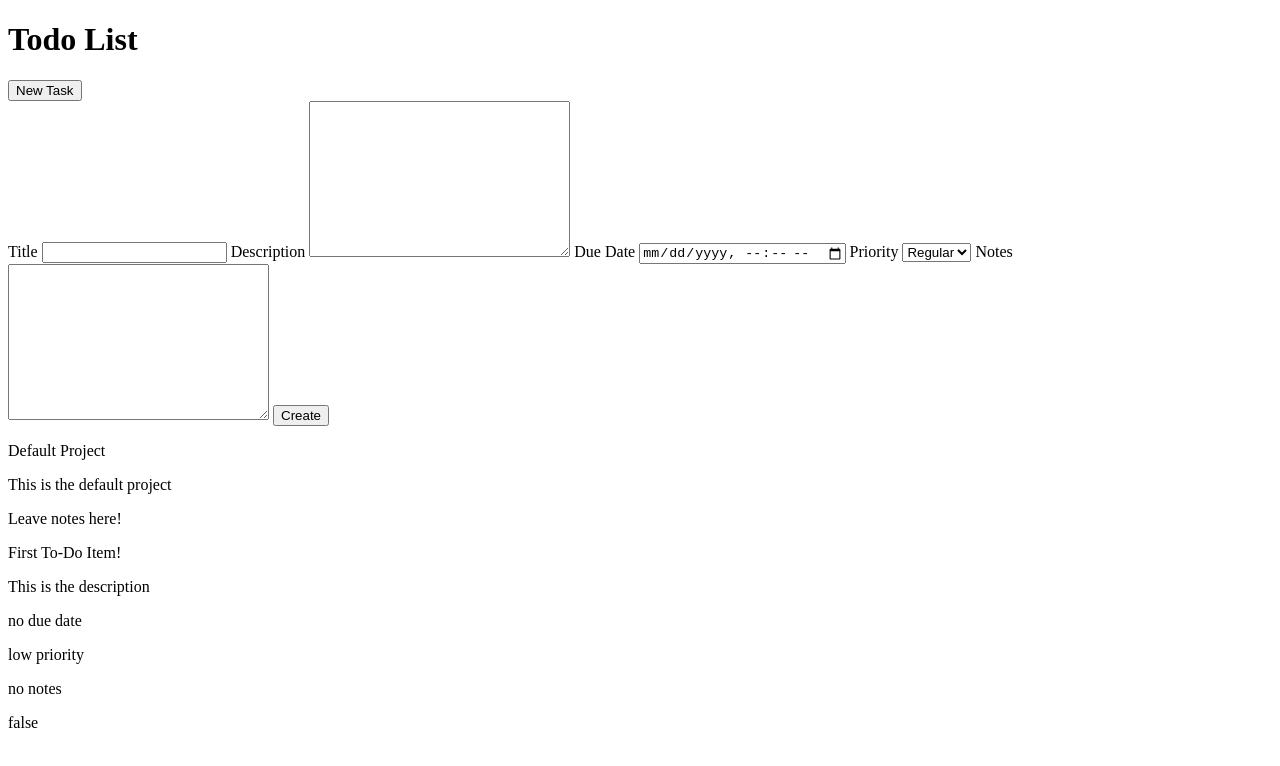
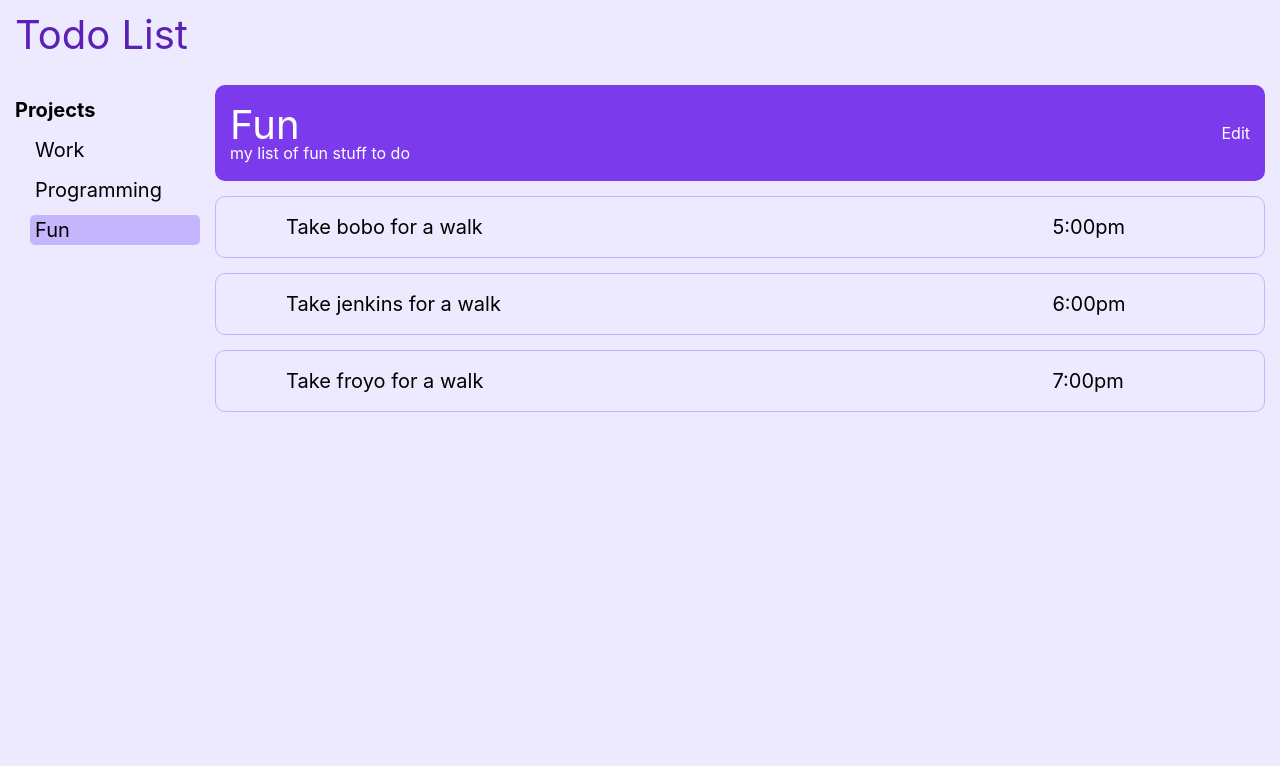
Before and after one commit to sykoivisto/todo-list, a website built with webpack: page src/index.html in a window 1280 px wide. Built offline with nearby package versions, Linux system fonts and the light colour scheme.

Commit message:
Basic layout

```diff
--- /dev/null
+++ b/src/css/index.css
@@ -0,0 +1,124 @@
+html, body, div, span, applet, object, iframe,
+h1, h2, h3, h4, h5, h6, p, blockquote, pre,
+a, abbr, acronym, address, big, cite, code,
+del, dfn, em, img, ins, kbd, q, s, samp,
+small, strike, strong, sub, sup, tt, var,
+b, u, i, center,
+dl, dt, dd, ol, ul, li,
+fieldset, form, label, legend,
+table, caption, tbody, tfoot, thead, tr, th, td,
+article, aside, canvas, details, embed,
+figure, figcaption, footer, header, hgroup,
+menu, nav, output, ruby, section, summary,
+time, mark, audio, video {
+	margin: 0;
+	padding: 0;
+	border: 0;
+	font-size: 100%;
+	font: inherit;
+	vertical-align: baseline;
+}
+/* HTML5 display-role reset for older browsers */
+article, aside, details, figcaption, figure,
+footer, header, hgroup, menu, nav, section {
+	display: block;
+}
+body {
+	line-height: 1;
+}
+ol, ul {
+	list-style: none;
+}
+blockquote, q {
+	quotes: none;
+}
+blockquote:before, blockquote:after,
+q:before, q:after {
+	content: '';
+	content: none;
+}
+table {
+	border-collapse: collapse;
+	border-spacing: 0;
+}
+
+:root {
+    --light: #ede9fe;
+    --accent: #c4b5fd;
+    --medium: #a78bfa;
+    --dark-accent: #7c3aed;
+    --dark: #5b21b6;
+}
+body {
+    background-color: var(--light);
+    font-family: -apple-system, BlinkMacSystemFont, "Segoe UI", Roboto, Oxygen-Sans, Ubuntu, Cantarell, "Helvetica Neue",sans-serif;
+    box-sizing: border-box;
+}
+header h1 {
+    font-size: 40px;
+    margin: 15px;
+    color: var(--dark);
+}
+.content {
+    margin-top: 30px;
+    display: grid;
+    grid-template-columns: 200px 1fr;
+}
+nav {
+    margin: 15px 0 0 15px;
+    font-size: 20px;
+}
+nav ul {
+    display: flex;
+    flex-direction: column;
+    gap: 10px;
+    margin-left: 15px;
+}
+nav h3 {
+    margin-bottom: 15px;
+    font-weight: bold;
+}
+nav li {
+    padding: 5px;
+    border-radius: 5px;
+}
+nav li:hover {
+    background-color: var(--dark-accent);
+    cursor: pointer;
+    color: white;
+}
+.active {
+    background-color: var(--accent);
+}
+main {
+    margin: 0 15px 0 15px;
+}
+#page-header {
+    padding: 20px 0 20px 15px;
+    border-radius: 10px;
+    background-color: var(--dark-accent);
+    color: white;
+    display: flex;
+}
+#page-header h1{
+    font-size: 40px;
+}
+#project-edit {
+    align-self: center;
+    margin: 0 15px 0 auto;
+}
+#task-list {
+    margin-top: 15px;
+    display: flex;
+    flex-direction: column;
+    gap: 15px;
+}
+.task {
+    display: grid;
+    grid-template-columns: 50px 4fr 1fr;
+
+    padding: 20px;
+    font-size: 20px;
+    border: 1px solid var(--accent);
+    border-radius: 10px;
+}
--- a/src/index.html
+++ b/src/index.html
@@ -10,8 +10,53 @@
 </head>
 
 <body>
-    <h1>Todo List</h1>
-    <div class="projects">
+
+    <!-- hard coded example -->
+    <header>
+        <h1>Todo List</h1>
+    </header>
+
+    <div class="content">
+        <nav>
+            <h3>Projects</h3>
+            <ul id="projects-nav">
+                <li>Work</li>
+                <li>Programming</li>
+                <li class="active">Fun</li>
+            </ul>
+        </nav>
+        <main>
+            <div id="page-header">
+                <div>
+                    <h1>Fun</h1>
+                    <h3>my list of fun stuff to do</h3>
+                </div>
+                <p id="project-edit">Edit</p>
+            </div>
+            <div id="task-list">
+                <div class="task">
+                    <div class="checkbox"></div>
+                    <p>Take bobo for a walk</p>
+                    <p>5:00pm</p>
+                </div>
+                <div class="task">
+                    <div class="checkbox"></div>
+                    <p>Take jenkins for a walk</p>
+                    <p>6:00pm</p>
+                </div>
+                <div class="task">
+                    <div class="checkbox"></div>
+                    <p>Take froyo for a walk</p>
+                    <p>7:00pm</p>
+                </div>
+            </div>
+        </main>
+
+    </div>
+
+
+
+    <!-- <div class="projects">
         <button id="newTask">New Task</button>
         <form onsubmit="createItem()">
             <label for="title">Title</label>
@@ -35,7 +80,7 @@
 
             <button type="submit">Create</button>
         </form>
-    </div>
+    </div> -->
 </body>
 
 </html>
--- a/src/index.js
+++ b/src/index.js
@@ -1,5 +1,6 @@
 import { todoItem } from "./js/todo-item";
 import { project } from "./js/project";
+import './css/index.css';
 
 let projects = [];
 
@@ -9,29 +10,26 @@ const createDefaultProject = () => {
     let defaultProject = project();
     defaultProject.title = 'Default Project';
     defaultProject.desc = 'This is the default project';
-    defaultProject.notes = 'Leave notes here!';
 
     defaultProject.addItem(
         createTodoItem(
             'First To-Do Item!',
             'This is the description',
             'no due date',
-            'low priority',
-            'no notes'
+            'low priority'
         )
     );
 
     projects.push(defaultProject);
 };
 
-const createTodoItem = (title, desc, dueDate, priority, notes) => { //returns a todoItem object
+const createTodoItem = (title, desc, dueDate, priority) => { //returns a todoItem object
     let newTask = todoItem();
 
     newTask.title = title;
     newTask.desc = desc;
     newTask.dueDate = dueDate;
     newTask.priority = priority;
-    newTask.notes = notes;
 
     return (newTask);
 }
@@ -41,15 +39,12 @@ const renderProject = (p) => { //accepts a project object. returns a <div> conta
 
     let title = document.createElement('p');
     let desc = document.createElement('p');
-    let notes = document.createElement('p');
 
     title.innerText = p.title;
     desc.innerText = p.desc;
-    notes.innerText = p.notes;
 
     project.appendChild(title);
     project.appendChild(desc);
-    project.appendChild(notes);
 
     p.todoItems.forEach(tdi => {
         project.appendChild(renderTodoItem(tdi));
@@ -65,21 +60,18 @@ const renderTodoItem = (tdi) => { //accepts a todoItem object. returns a <div> c
     let desc = document.createElement('p');
     let dueDate = document.createElement('p');
     let priority = document.createElement('p');
-    let notes = document.createElement('p');
     let completed = document.createElement('p');
 
     title.innerText = tdi.title;
     desc.innerText = tdi.desc;
     dueDate.innerText = tdi.dueDate;
     priority.innerText = tdi.priority;
-    notes.innerText = tdi.notes;
     completed.innerText = tdi.completed;
 
     todoItem.appendChild(title);
     todoItem.appendChild(desc);
     todoItem.appendChild(dueDate);
     todoItem.appendChild(priority);
-    todoItem.appendChild(notes);
     todoItem.appendChild(completed);
 
     return (todoItem);
@@ -95,10 +87,9 @@ const createItem = () => { //gets info from the create item form in the dom. ret
     const desc = document.getElementById('desc').value;
     const dueDate = document.getElementById('dueDate').value;
     const priority = document.getElementById('priority').value;
-    const notes = document.getElementById('notes').value;
 
     return (
-        createTodoItem(title, desc, dueDate, priority, notes)
+        createTodoItem(title, desc, dueDate, priority)
     );
 }
 
--- a/src/js/project.js
+++ b/src/js/project.js
@@ -1,7 +1,6 @@
 const project = () => {
     let title = ''; //string - title of project
     let desc= ''; //string - description of project
-    let notes = ''; //string - notes about project
     let todoItems = []; //array of todoItems
 
     //accepts a todoItem
@@ -24,9 +23,6 @@ const project = () => {
         get desc () { return desc },
         set desc ( s ) { desc = s }, //add char limit
 
-        get notes () { return notes},
-        set notes ( s ) { notes = s }, //add char limit
-
         get todoItems () { return todoItems },
     }
 }
--- a/src/js/todo-item.js
+++ b/src/js/todo-item.js
@@ -3,7 +3,6 @@ const todoItem = () => {
     let desc= ''; //string - description of item
     let dueDate = ''; //time? - items due date
     let priority = 2; //number 1-3 low regular high
-    let notes = ''; //string - notes about item
     let completed = false; //true or false is item complete?
 
     return {
@@ -19,9 +18,6 @@ const todoItem = () => {
         get priority () { return priority },
         set priority ( num ) { priority = num }, //check for num 1-3
 
-        get notes () { return notes},
-        set notes ( s ) { notes = s }, //add char limit
-
         get completed () { return completed },
         set completed ( b ) { completed = b } //check for bool
     }
--- a/webpack.config.js
+++ b/webpack.config.js
@@ -42,7 +42,7 @@ const config = {
             },
             {
                 test: /\.css$/i,
-                use: [stylesHandler,'css-loader'],
+                use: ['style-loader','css-loader'],
             },
             {
                 test: /\.(eot|svg|ttf|woff|woff2|png|jpg|gif)$/i,
```
